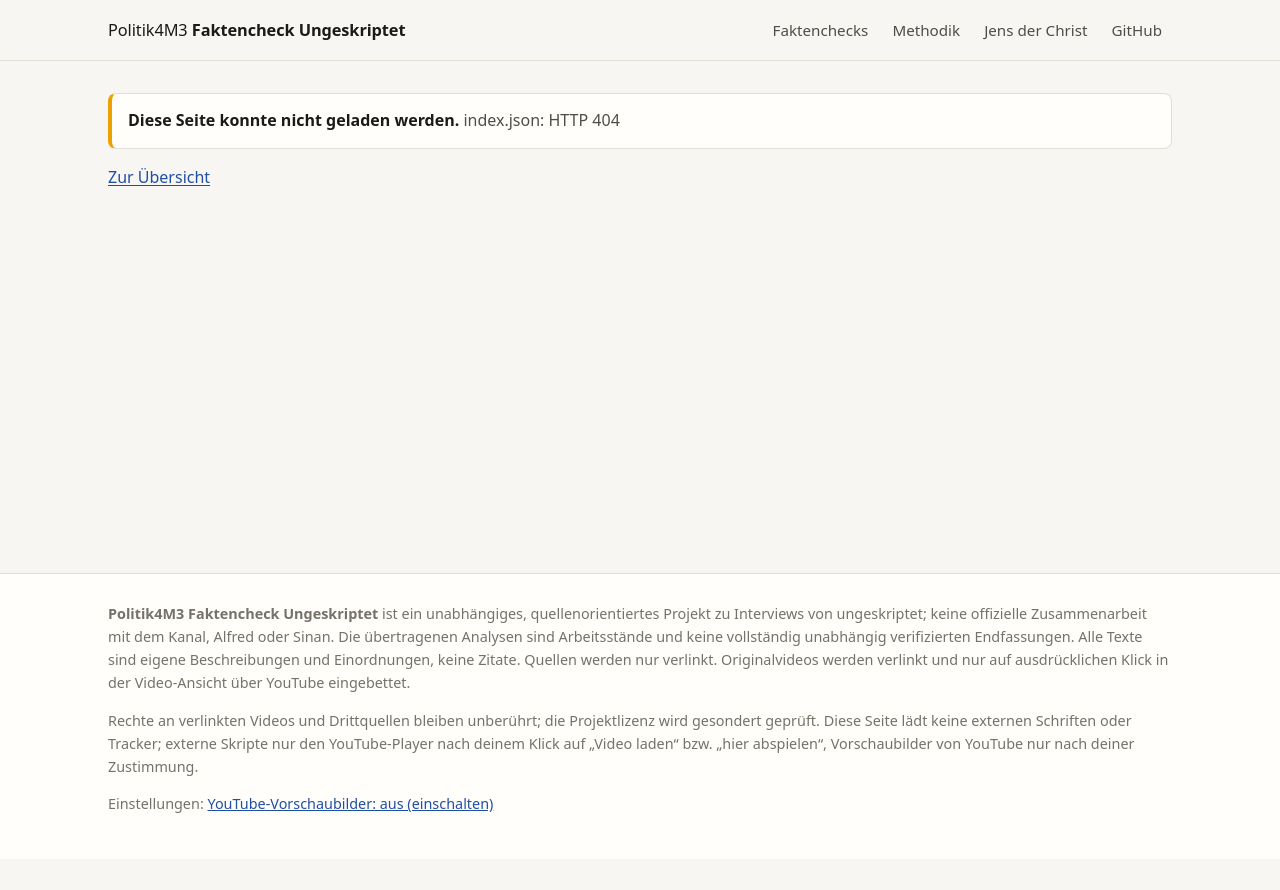
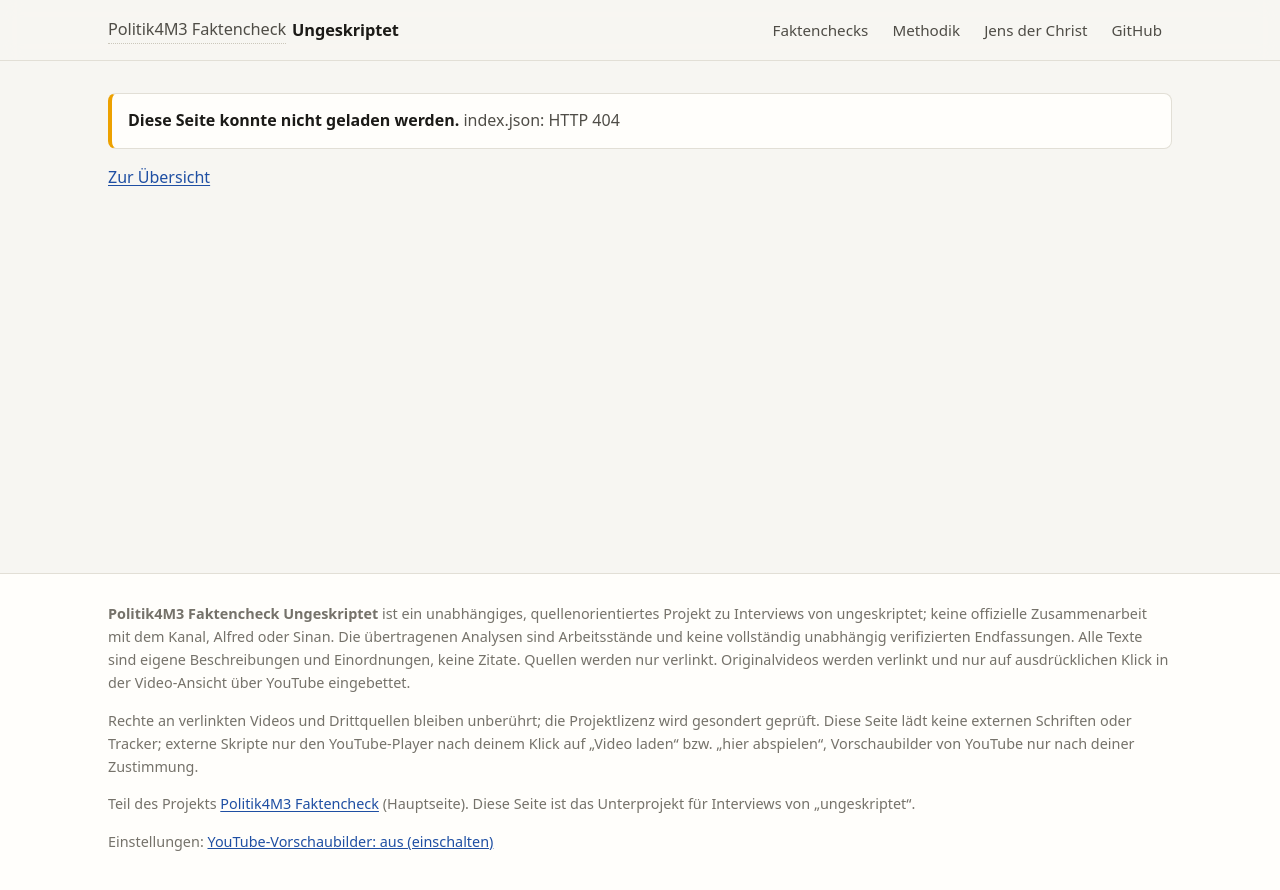
Before and after one commit to 4m3projects/politik4m3FaktencheckUngeskriptet, a plain HTML site: page site/index.html in a window 1280 px wide. Before the commit the page ends 859 px from the top, so only its background shows below. Drawn offline with Linux system fonts and the light colour scheme; no server answers.

Commit message:
[Claude] Hauptprojekt Politik4M3 Faktencheck in Kopfzeile und Fußzeile verlinken
Co-Authored-By: Claude Opus 5.5 <noreply@anthropic.com>
Claude-Session: https://claude.ai/code/session_016ASvtJxgjiHBJ8zYtUQubr

```diff
--- a/site/index.html
+++ b/site/index.html
@@ -20,9 +20,10 @@
 <a class="skip" href="#inhalt">Zum Inhalt springen</a>
 <header class="topbar">
   <div class="wrap topbar-inner">
-    <a class="brand" href="#/">
-      <span class="brand-text">Politik4M3 <strong>Faktencheck Ungeskriptet</strong></span>
-    </a>
+    <div class="brand brand-text">
+      <a class="brand-parent" href="https://4m3projects.github.io/politik4m3Facktencheck/" title="Zum Hauptprojekt Politik4M3 Faktencheck">Politik4M3 Faktencheck</a>
+      <a class="brand-sub" href="#/" title="Startseite von Faktencheck Ungeskriptet"><strong>Ungeskriptet</strong></a>
+    </div>
     <nav class="mainnav" aria-label="Hauptnavigation">
       <a href="#/" data-nav="start">Faktenchecks</a>
       <a href="#/methodik" data-nav="methodik">Methodik</a>
@@ -41,6 +42,7 @@
   <div class="wrap footer-inner">
     <p><strong>Politik4M3 Faktencheck Ungeskriptet</strong> ist ein unabhängiges, quellenorientiertes Projekt zu Interviews von ungeskriptet; keine offizielle Zusammenarbeit mit dem Kanal, Alfred oder Sinan. Die übertragenen Analysen sind Arbeitsstände und keine vollständig unabhängig verifizierten Endfassungen. Alle Texte sind eigene Beschreibungen und Einordnungen, keine Zitate. Quellen werden nur verlinkt. Originalvideos werden verlinkt und nur auf ausdrücklichen Klick in der Video-Ansicht über YouTube eingebettet.</p>
     <p>Rechte an verlinkten Videos und Drittquellen bleiben unberührt; die Projektlizenz wird gesondert geprüft. Diese Seite lädt keine externen Schriften oder Tracker; externe Skripte nur den YouTube-Player nach deinem Klick auf „Video laden“ bzw. „hier abspielen“, Vorschaubilder von YouTube nur nach deiner Zustimmung.</p>
+    <p class="parent-project">Teil des Projekts <a href="https://4m3projects.github.io/politik4m3Facktencheck/">Politik4M3 Faktencheck</a> (Hauptseite). Diese Seite ist das Unterprojekt für Interviews von „ungeskriptet“.</p>
     <p class="settings">Einstellungen: <button type="button" class="linkbtn" id="thumb-setting" aria-pressed="false">YouTube-Vorschaubilder: aus (einschalten)</button></p>
     <p class="build" id="build-info"></p>
   </div>
--- a/site/style.css
+++ b/site/style.css
@@ -130,6 +130,13 @@ p { margin: 0 0 1em; }
   font-weight: 700; font-size: 13px; letter-spacing: -.04em;
 }
 .brand-text { font-size: 1.02rem; letter-spacing: -.005em; }
+/* Hauptprojekt verlinkt, „Ungeskriptet“ führt zur Startseite dieses Unterprojekts. */
+.brand { gap: 6px; flex-wrap: wrap; }
+.brand a { text-decoration: none; }
+.brand-parent { color: var(--text-2); border-bottom: 1px dotted var(--line-strong); }
+.brand-parent:hover, .brand-parent:focus-visible { color: var(--accent); border-bottom-color: var(--accent); }
+.brand-sub { color: var(--text); }
+.brand-sub:hover { color: var(--accent); }
 .mainnav { display: flex; gap: 4px; flex-wrap: wrap; }
 .mainnav a { color: var(--text-2); text-decoration: none; padding: 6px 10px; border-radius: 8px; font-size: .95rem; }
 .mainnav a:hover { background: var(--surface-2); color: var(--text); }
```
